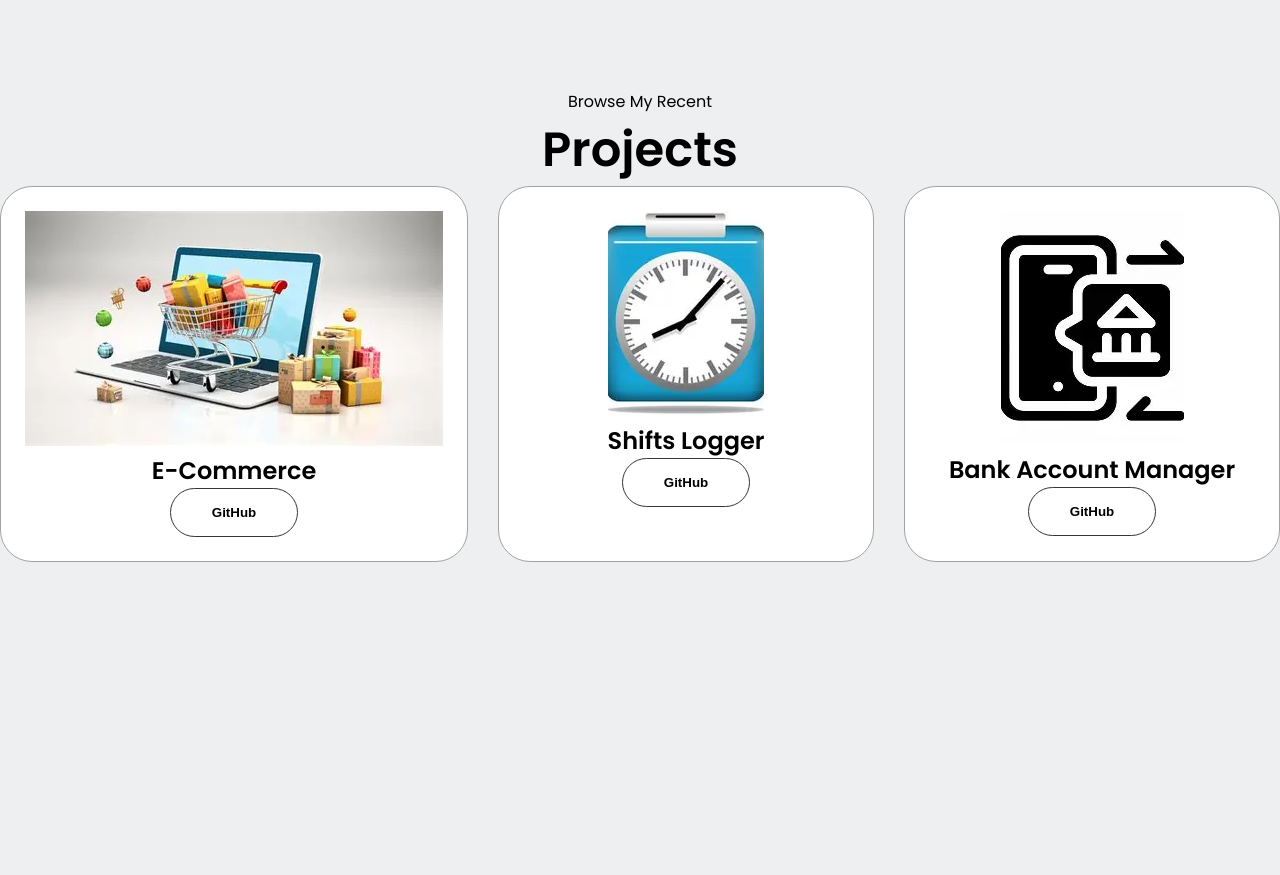
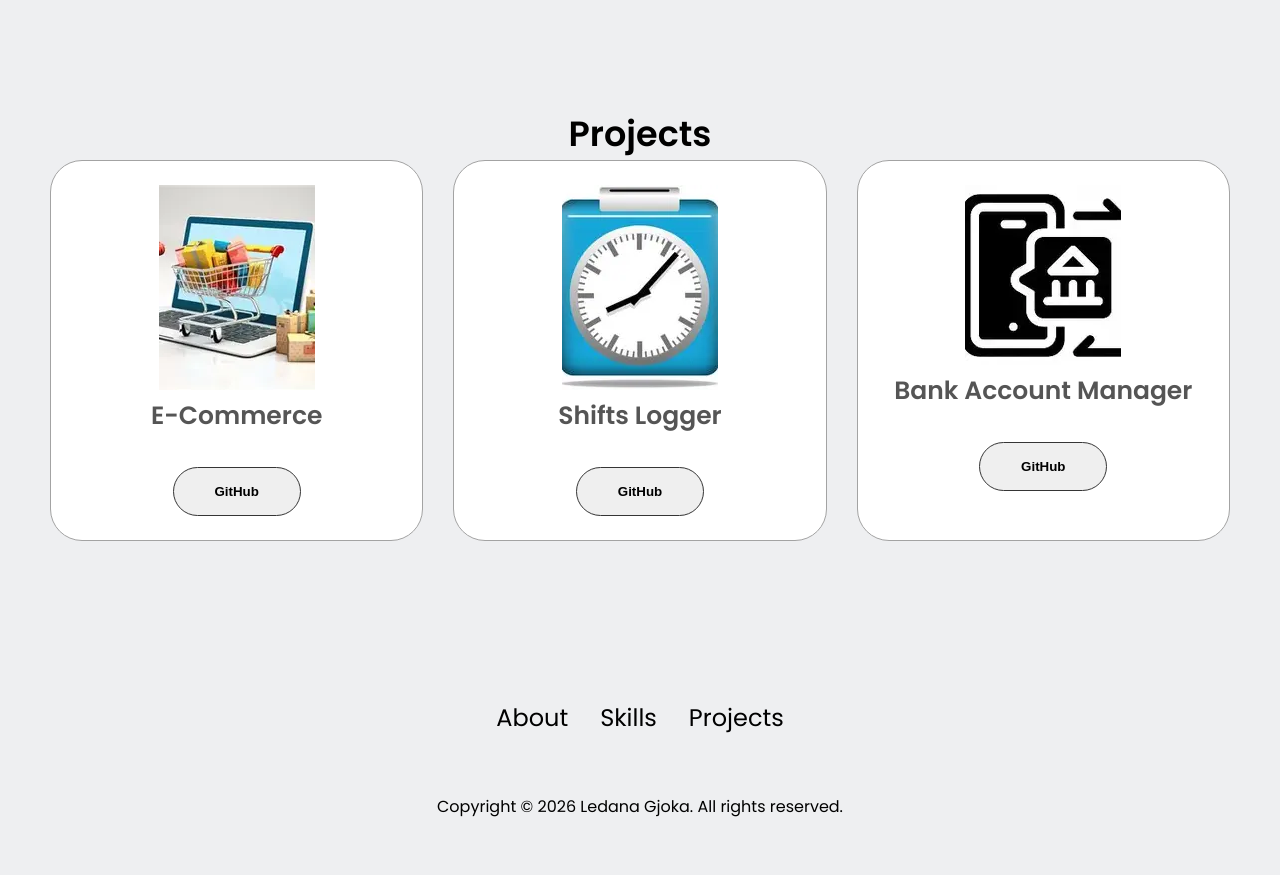
Before and after one commit to Ledana/portfolioWebsite, a plain HTML site: page index.html in a window 1280 px wide. Shown: the part 840-1715 px from the top of the page. Before the commit the page ends 1432 px from the top, so only its background shows below. Drawn offline with Linux system fonts and the light colour scheme.

Commit message:
added footer and fixed projects dvis

```diff
--- a/index.html
+++ b/index.html
@@ -46,7 +46,7 @@
 
     <main>
         <!-- SECTION 1: Hero -->
-         <section class="hero-section">
+         <section id="hero" class="hero-section">
             <div class="text">
                 <h2>Hi, I am Ledana 👋</h2>
                 <p>Junior C#/.NET Developer with a background in Economic Engineering and a strong passion for problem solving, backend development, and learning new technologies.
@@ -88,33 +88,27 @@ I enjoy understanding how systems work, solving problems logically, and continuo
             <div class="text">
 I enjoy working with modern technologies that bring ideas to life through clean, efficient code and thoughtful design. My toolkit blends backend development, database management, and web fundamentals — helping me build reliable, scalable, and visually polished projects.
             </div>
-
             <div class="cells">
                 <div class="cell">
                     <img src="images/csharp-128.png" alt="html logo">
                     <span>C#</span>
                 </div>
-
                 <div class="cell">
                     <img src="images/dotnet-core (1).svg" alt="dotnetcore logo">
                     <span>.NET Core</span>
                 </div>
-
                 <div class="cell">
                     <img src="images/Git-Icon-Black.webp" alt="git logo">
                     <span>Git</span>
                 </div>
-
                 <div class="cell">
                     <img src="images/html-logo.webp" alt="html logo">
                     <span>HTML</span>
                 </div>
-
                 <div class="cell">
                     <img src="images/css-logo.webp" alt="css logo">
                     <span>CSS</span>
                 </div>
-
                 <div class="cell">
                 <img src="images/database-_1_.webp" alt="sql logo">
                     <span>SQL</span>
@@ -123,43 +117,42 @@ I enjoy working with modern technologies that bring ideas to life through clean,
          </section>
 
          <!-- SECTION 3: Projects -->
-         <section id="projects">
-            <p class="section__text__p1">Browse My Recent</p>
-            <h1 class="title">Projects</h1>
-            <div class="experience-details-container">
-                <div class="details-container color-container">
+         <section id="projects" class="projects-section">
+            <h2>Projects</h2>
+            <div class="projects-container">
+
+                <div class="project-container">
                     <div class="article-container">
-                        <img src="images/OIP.webp" alt="Project 1" class="project-img"/>
+                        <img src="images/OIP_cropped.webp" alt="Project 1" class="project-img"/>
                     </div>
-                    <h2 class="experinece-sub-title project-title">E-Commerce</h2>
+                    <h3>E-Commerce</h3>
                     <div class="btn-container">
-                        <button class="btn btn-color-2 project-btn" onclick="location.href='https://github.com/Ledana/EcommerceAPI.Ledana'">
+                        <button class="project-btn" onclick="location.href='https://github.com/Ledana/EcommerceAPI.Ledana'">
+                            GitHub
+                        </button>
+                    </div>
+                </div>
+
+                <div class="project-container">
+                    <div class="article-container">
+                        <img src="images/download.webp" alt="Project 2" class="project-img"/>
+                    </div>
+                    <h3>Shifts Logger</h3>
+                    <div class="btn-container">
+                        <button class="project-btn" onclick="location.href='https://github.com/Ledana/ShiftsLogger.Ledana'">
                             GitHub
                         </button>
 
                     </div>
                 </div>
 
-                <div class="details-container color-container">
+                <div class="project-container">
                     <div class="article-container">
-                        <img src="images/download.webp" alt="Project 2" class="project-img"/>
+                        <img src="images/bank.webp" alt="Project 3" class="project-img"/>
                     </div>
-                    <h2 class="experinece-sub-title project-title">Shifts Logger</h2>
+                    <h3>Bank Account Manager</h3>
                     <div class="btn-container">
-                        <button class="btn btn-color-2 project-btn" onclick="location.href='https://github.com/Ledana/ShiftsLogger.Ledana'">
-                            GitHub
-                        </button>
-
-                    </div>
-                </div>
-
-                <div class="details-container color-container">
-                    <div class="article-container">
-                        <img src="images/OIP (1).webp" alt="Project 3" class="project-img"/>
-                    </div>
-                    <h2 class="experinece-sub-title project-title">Bank Account Manager</h2>
-                    <div class="btn-container">
-                        <button class="btn btn-color-2 project-btn" onclick="location.href='https://github.com/Ledana/BankAccountManagerConsole'">
+                        <button class="project-btn" onclick="location.href='https://github.com/Ledana/BankAccountManagerConsole'">
                             GitHub
                         </button>
 
@@ -168,7 +161,22 @@ I enjoy working with modern technologies that bring ideas to life through clean,
             </div>
          </section>
 
-
+         <footer>
+            <nav class="footer-nav">
+                <div class="nav-links-container">
+                    <a href="#hero">
+                        <span>About</span>
+                    </a>
+                    <a href="#skills">
+                        <span>Skills</span>
+                    </a>
+                    <a href="#projects">
+                        <span>Projects</span>
+                    </a>
+                </div>
+            </nav>
+            <p>Copyright &#169; 2026 Ledana Gjoka. All rights reserved.</p>
+         </footer>
     </main>
     <script src="script.js"></script>
 </body>
--- a/styles.css
+++ b/styles.css
@@ -142,71 +142,87 @@ font-size: 18px;
 }
 
 /*SECTION 3: Projects*/
-.btn-container {
-    display: flex;
-    justify-content: center;
-    gap: 1rem;
+.projects-section {
+    padding: 0 50px;
+    margin-bottom: 100px;
+    flex-direction: row;
 }
-.btn {
-font-weight: 600;
-transition: all 300ms ease;
-padding: 1rem;
-width: 8rem;
-border-radius: 2rem;
+.projects-section h2 {
+    text-align: center;
+    font-size: 35px;
 }
-.btn-color-1, .btn-color-2 {
-    border: rgb(53, 53, 53) 0.1rem solid;
-}
-.btn-color-1:hover,
-.btn-color-2:hover {
-    cursor: pointer;
-}
-.btn-color-1,
-.btn-color-2:hover {
-  background: rgb(53, 53, 53);
-  color: white;
+.projects-section h3 {
+    text-align: center;
+    font-size: 25px;
+    color: rgb(85, 85, 85);
+  font-weight: 600;
+  margin-bottom: 32px;
 }
 
-.btn-color-1:hover {
-  background: rgb(0, 0, 0);
-}
-
-.btn-color-2 {
-  background: none;
-}
-
-.btn-color-2:hover {
-  border: rgb(255, 255, 255) 0.1rem solid;
-}
-
-.details-container {
-  padding: 1.5rem;
-  flex: 1;
-  background: white;
-  border-radius: 2rem;
-  border: rgb(53, 53, 53) 0.1rem solid;
-  border-color: rgb(163, 163, 163);
-  text-align: center;
-}
-.experience-sub-title {
-  color: rgb(85, 85, 85);
-  font-weight: 600;
-  font-size: 1.75rem;
-  margin-bottom: 2rem;
-}
-.experience-details-container {
-  display: flex;
+.projects-section .projects-container{
+    display: flex;
   justify-content: center;
   flex-direction: row;
   gap: 30px;
   margin-bottom: 30px;
 }
-.section__text__p1 {
+.projects-section .project-container{
+    padding: 24px;
+  flex: 1;
+  background: white;
+  border-radius: 32px;
+  border: rgb(53, 53, 53) 1.6px solid;
+  border-color: rgb(163, 163, 163);
   text-align: center;
 }
-.title {
-  font-size: 3rem;
-  text-align: center;
+
+.project-container .project-btn{
+font-weight: 600;
+transition: all 300ms ease;
+padding: 16px;
+width: 128px;
+border-radius: 32px;
+border: rgb(53, 53, 53) 0.1rem solid;
+}
+.project-container .project-btn:hover{
+cursor: pointer;
+background: rgb(53, 53, 53);
+  color: white;
+}
+
+/*Footer*/
+footer {
+    height:234px;
+    margin: 0 16px;
+}
+.footer-nav {
+justify-content: space-around;
+  align-items: center;
+  height: 153px;
+}
+.footer-nav .nav-links-container {
+display: flex;
+}
+
+.footer-nav a {
+color: black;
+  text-decoration: none;
+  text-decoration-color: white;
+}
+
+.footer-nav a:hover {
+  color: grey;
+  text-decoration: underline;
+  text-underline-offset: 16px;
+  text-decoration-color: rgb(181, 181, 181);
+}
+.footer-nav .nav-links-container {
+    gap: 32px;
+  list-style: none;
+  font-size: 24px;
+}
+footer p {
+    text-align: center;
 }
 
 @media (max-width: 850px) {
@@ -261,4 +277,7 @@ border-radius: 2rem;
         font-size: 16px;
     }
 
+    /*Projects*/
+
+
 }
```
Also changed, not shown: images/DSC_0025-_1_ (1).webp (added), images/OIP (1).webp (deleted), images/OIP.webp (deleted), images/OIP_cropped.webp (added), images/bank.webp (added).
